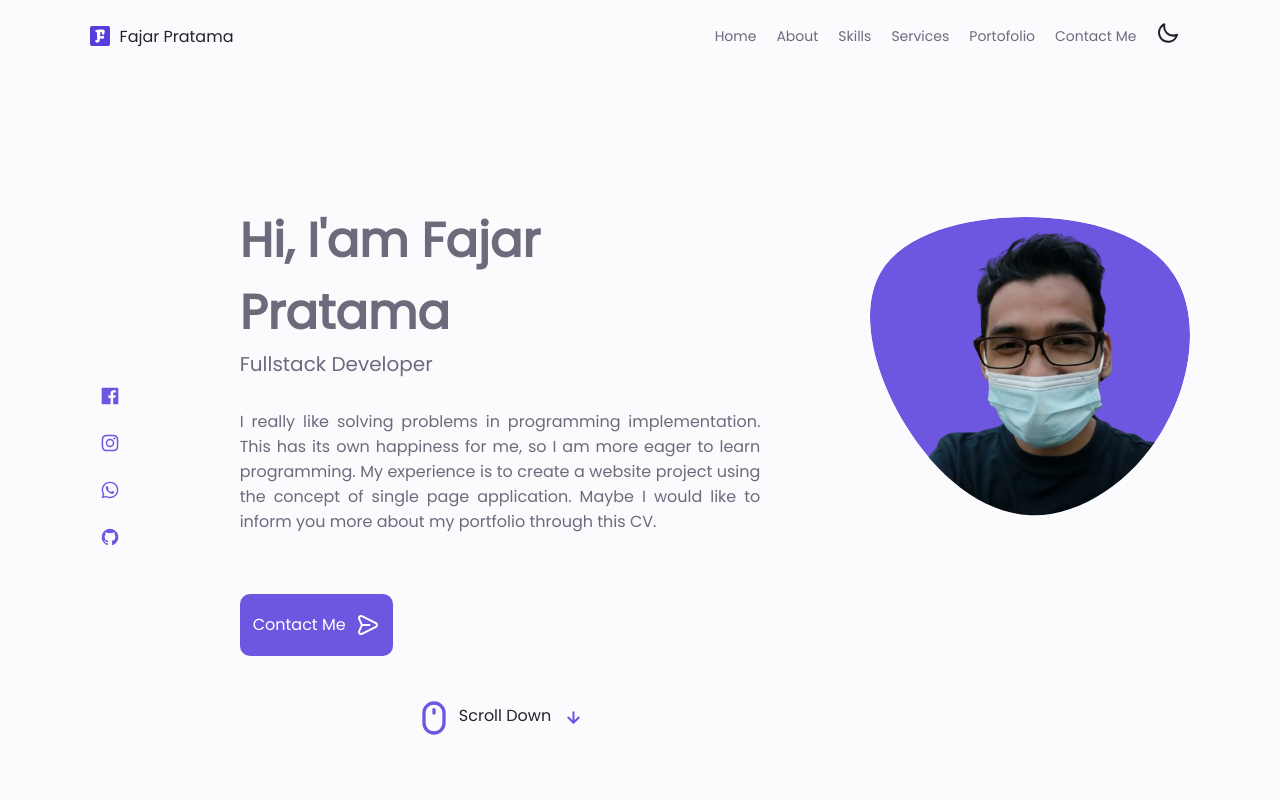
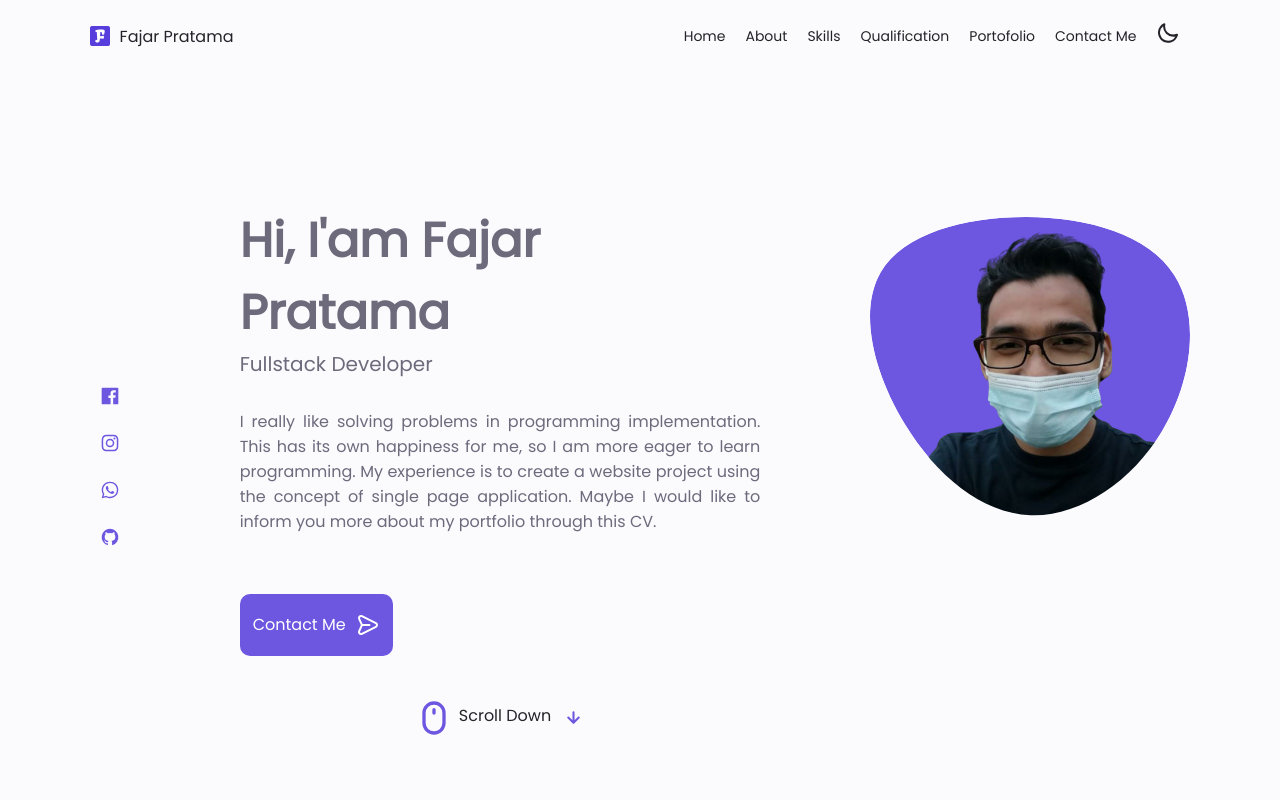
Before and after one commit to DafaWiratama/fajar-portofolio-react, a React (Create React App) app: page / in a window 1280 px wide. Shown: the top 800 px of the page. Built offline with nearby package versions, Linux system fonts and the light colour scheme.

Commit message:
fix navbar

```diff
--- a/src/App.jsx
+++ b/src/App.jsx
@@ -3,7 +3,7 @@ import Home from './components/Home';
 import Footer from './components/Footer';
 import About from './components/About';
 import Skills from './components/Skills';
-import Services from './components/Services';
+import Qualification from './components/Qualification';
 import Portofolio from './components/Portofolio';
 import Contact from './components/Contact';
 
@@ -14,7 +14,7 @@ function App() {
       <Home />
       <About />
       <Skills />
-      <Services />
+      <Qualification />
       <Portofolio />
       <Contact />
       {/* <div style={{ height: '200vh', width: '100%' }}> </div> */}
--- a/src/components/Navbar/index.jsx
+++ b/src/components/Navbar/index.jsx
@@ -1,4 +1,5 @@
 import React, { useEffect, useState } from 'react';
+import { useLocation } from 'react-router-dom';
 import {
   UilMoon,
   UilSun,
@@ -15,11 +16,12 @@ import iconTheme from '../../assets/images/iconName.png';
 import './styles.css';
 
 function Navbar() {
+  const location = useLocation();
   const [colorBorder, setColorBorder] = useState(null);
   const [theme, setTheme] = useState('light');
   const [openMenu, setOpenMenu] = useState(false);
   const [darkTheme] = useState('dark-theme');
-
+  console.log(location.hash);
   const themeToggler = () => {
     setTheme(theme === 'light' ? 'dark' : 'light');
     window.localStorage.setItem('theme', theme);
@@ -53,22 +55,37 @@ function Navbar() {
         <div className="container-menu-nav">
           <ul className="menu-nav">
             <li>
-              <a href="#home">Home</a>
+              <a className={location.hash === '#home' ? 'active' : ''} href="#home">
+                Home
+              </a>
             </li>
             <li>
-              <a href="#about">About</a>
+              <a className={location.hash === '#about' ? 'active' : ''} href="#about">
+                About
+              </a>
             </li>
             <li>
-              <a href="#skills">Skills</a>
+              <a className={location.hash === '#skills' ? 'active' : ''} href="#skills">
+                Skills
+              </a>
             </li>
             <li>
-              <a href="#services">Services</a>
+              <a
+                className={location.hash === '#qualification' ? 'active' : ''}
+                href="#qualification"
+              >
+                Qualification
+              </a>
             </li>
             <li>
-              <a href="#portofolio">Portofolio</a>
+              <a className={location.hash === '#portofolio' ? 'active' : ''} href="#portofolio">
+                Portofolio
+              </a>
             </li>
             <li>
-              <a href="#contact">Contact Me</a>
+              <a className={location.hash === '#contact' ? 'active' : ''} href="#contact">
+                Contact Me
+              </a>
             </li>
             <li>
               {theme !== 'dark' ? (
--- a/src/components/Navbar/styles.css
+++ b/src/components/Navbar/styles.css
@@ -11,11 +11,22 @@
 }
 
 .container-title:hover,
-.menu-nav > li:hover,
+.menu-nav > li a:hover,
 .link-menu:hover,
 .btn-icon-theme:hover {
   color: var(--first-color);
   cursor: pointer;
+  font-weight: 900;
+}
+
+.menu-nav li a {
+  color: var(--title-color);
+  /* font-weight: 500; */
+}
+
+.active {
+  color: var(--first-color) !important;
+  font-weight: 900;
 }
 
 .container-title {
--- a/src/components/Services/index.jsx
+++ b/src/components/Qualification/index.jsx
@@ -2,12 +2,12 @@ import React from 'react';
 // import { UilFacebook, UilInstagram, UilWhatsapp, UilGithub } from '@iconscout/react-unicons';
 import './styles.css';
 
-function Services() {
+function Qualification() {
   return (
-    <section className="container-services" id="services">
-      <p>Services</p>
+    <section className="container-services" id="qualification">
+      <p>Qualification</p>
     </section>
   );
 }
 
-export default Services;
+export default Qualification;
--- /dev/null
+++ b/src/components/Qualification/styles.css
@@ -0,0 +1,9 @@
+.container-services {
+  /* margin-top: 20px; */
+  width: 100%;
+  height: 100vh;
+  position: relative;
+  display: flex;
+  justify-content: center;
+  align-items: center;
+}
--- a/src/components/Services/styles.css
+++ /dev/null
@@ -1,9 +0,0 @@
-.container-services {
-  /* margin-top: 20px; */
-  width: 100%;
-  height: 100vh;
-  position: relative;
-  display: flex;
-  justify-content: center;
-  align-items: center;
-}
--- a/src/index.jsx
+++ b/src/index.jsx
@@ -1,5 +1,6 @@
 import React from 'react';
 import ReactDOM from 'react-dom/client';
+import { BrowserRouter } from 'react-router-dom';
 import './index.css';
 import App from './App';
 import './assets/fonts/Poppins-Regular.ttf';
@@ -7,6 +8,8 @@ import './assets/fonts/Poppins-Regular.ttf';
 const root = ReactDOM.createRoot(document.getElementById('root'));
 root.render(
   <React.StrictMode>
-    <App />
+    <BrowserRouter>
+      <App />
+    </BrowserRouter>
   </React.StrictMode>,
 );
```
Also changed, not shown: .eslintrc.json.
